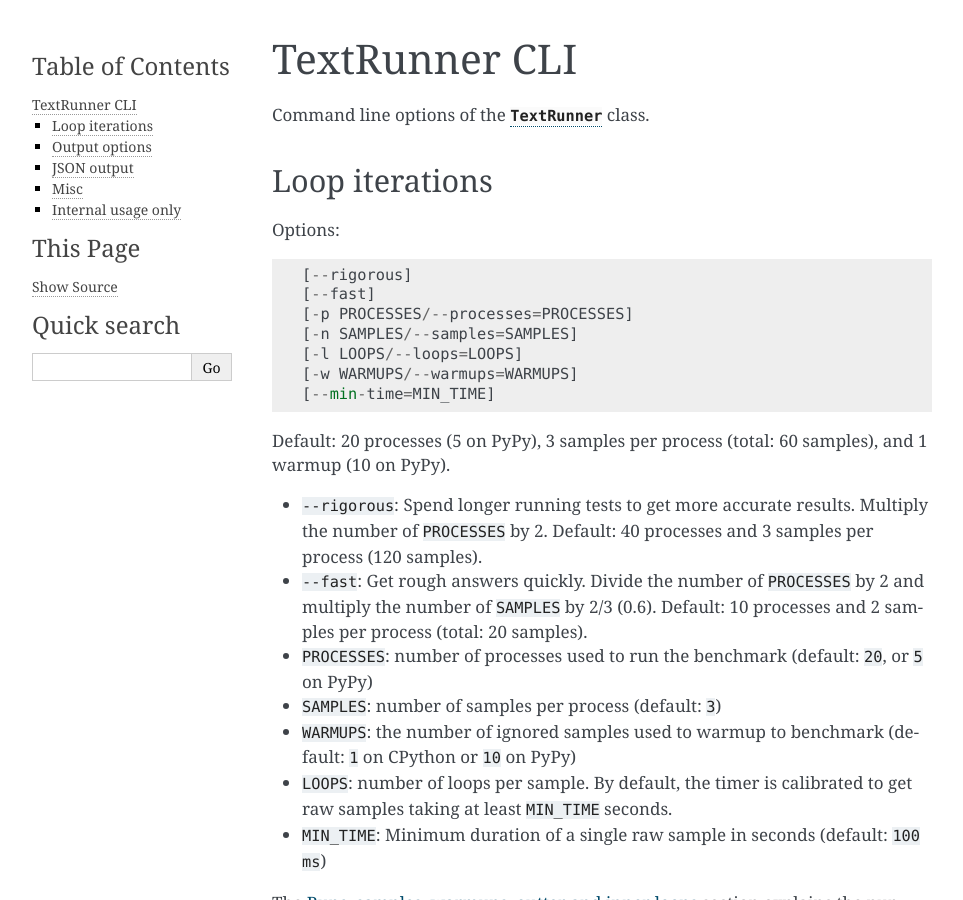
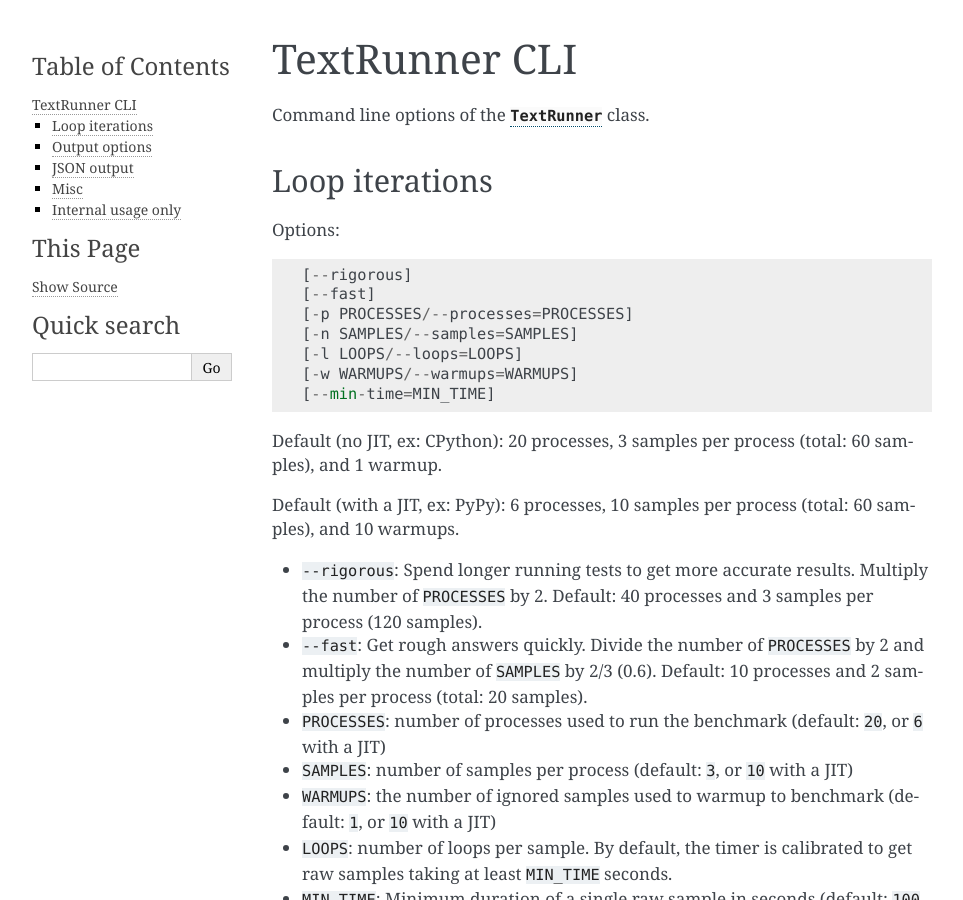
Before and after one commit to psf/pyperf, a Sphinx documentation site: the page built from doc/text_runner.rst, in a window 1280 px wide and 900 px high. Shown: the whole window, without its empty margins (148-1111 px from the left). Built offline with Sphinx 7.4.7, drawn with Linux system fonts in a browser that asks for light colours.

Commit message:
JIT: 10 samples per process (not only 3)

```diff
--- a/doc/text_runner.rst
+++ b/doc/text_runner.rst
@@ -18,8 +18,11 @@
     [-w WARMUPS/--warmups=WARMUPS]
     [--min-time=MIN_TIME]
 
-Default: 20 processes (5 on PyPy), 3 samples per process (total: 60 samples),
-and 1 warmup (10 on PyPy).
+Default (no JIT, ex: CPython): 20 processes, 3 samples per process (total: 60
+samples), and 1 warmup.
+
+Default (with a JIT, ex: PyPy): 6 processes, 10 samples per process (total: 60
+samples), and 10 warmups.
 
 * ``--rigorous``: Spend longer running tests to get more accurate results.
   Multiply the number of ``PROCESSES`` by 2. Default: 40 processes and 3
@@ -28,11 +31,11 @@
   2 and multiply the number of ``SAMPLES`` by 2/3 (0.6). Default: 10 processes
   and 2 samples per process (total: 20 samples).
 * ``PROCESSES``: number of processes used to run the benchmark
-  (default: ``20``, or ``5`` on PyPy)
+  (default: ``20``, or ``6`` with a JIT)
 * ``SAMPLES``: number of samples per process
-  (default: ``3``)
+  (default: ``3``, or ``10`` with a JIT)
 * ``WARMUPS``: the number of ignored samples used to warmup to benchmark
-  (default: ``1`` on CPython or ``10`` on PyPy)
+  (default: ``1``, or ``10`` with a JIT)
 * ``LOOPS``: number of loops per sample. By default, the timer is calibrated
   to get raw samples taking at least ``MIN_TIME`` seconds.
 * ``MIN_TIME``: Minimum duration of a single raw sample in seconds
```
Also changed, not shown: 2 other files.
